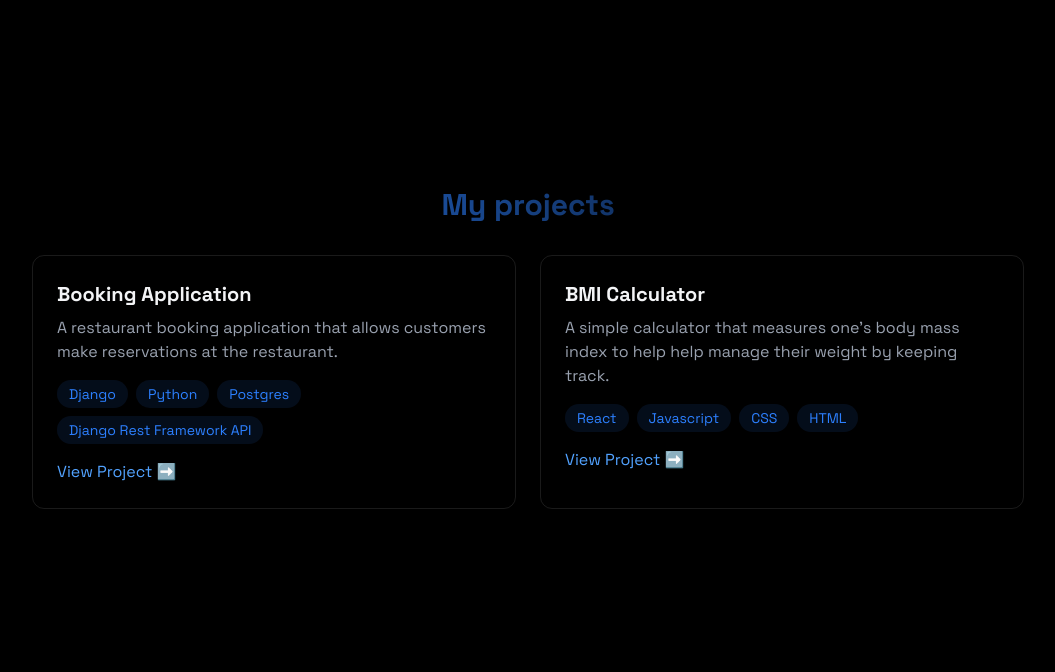
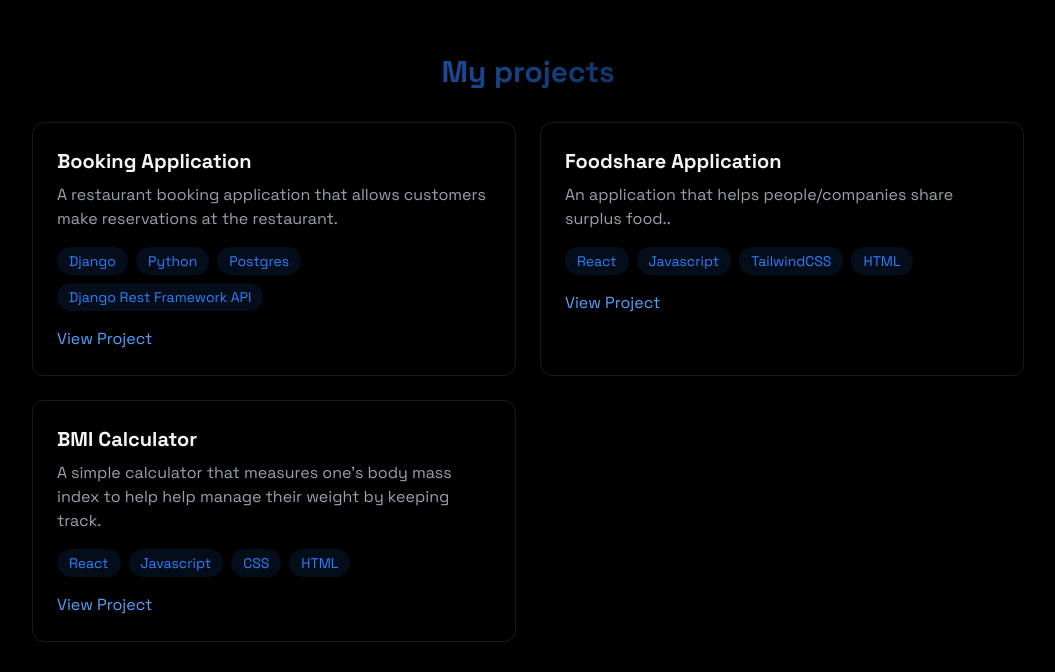
Before and after one commit to Allano256/final_portfolio, a React (Vite) app: page / in a window 1280 px wide. Shown: the part 1776-2448 px from the top of the page, without its empty margins (112-1167 px from the left). Built offline with nearby package versions, Linux system fonts and the light colour scheme.

Commit message:
Updated links to projects

```diff
--- a/src/components/sections/Projects.jsx
+++ b/src/components/sections/Projects.jsx
@@ -25,7 +25,27 @@
             </div>
 
             <div className="flex justify-between items-center">
-                <a href="" className="text-blue-400 hover:text-blue-300 transition-color">View Project ➡️</a>
+                <a href="https://github.com/Allano256/restaurant_app" className="text-blue-400 hover:text-blue-300 transition-color">View Project  </a>
+            </div>
+
+         </div>
+
+
+         {/* Restaurant application */}
+            <div className="rounded-xl p-6 border-white/10 border hover:-translate-y-1  hover:border-blue-500/30 hover:shadow-[0_2px_8px_rgba(59,130,246,0.1)] transition-all " >
+                <h3 className="text-xl font-bold mb-2">Foodshare Application</h3>
+
+            <p className="text-gray-400 mb-4"> An application that helps people/companies share surplus food..</p>
+            <div className="flex flex-wrap gap-2 mb-4">
+                {["React","Javascript","TailwindCSS","HTML"].map((skill, key)=>(
+                    <span key={key} className="bg-blue-500/10 text-blue-500 py-1 px-3 rounded-full text-sm hover:bg-blue-500/20 hover:shadow-[0_2px_8px_rgba(59,130,246,0.2)] transition-all" >
+                         {skill}
+                    </span>
+                ))}
+            </div>
+
+            <div className="flex justify-between items-center">
+                <a href="https://foodshareconect.netlify.app/" className="text-blue-400 hover:text-blue-300 transition-color">View Project  </a>
             </div>
 
          </div>
@@ -44,7 +64,7 @@
             </div>
 
             <div className="flex justify-between items-center">
-                <a href="" className="text-blue-400 hover:text-blue-300 transition-color">View Project ➡️</a>
+                <a href="https://yourbmichecker.netlify.app/" className="text-blue-400 hover:text-blue-300 transition-color">View Project  </a>
             </div>
 
          </div>
```
